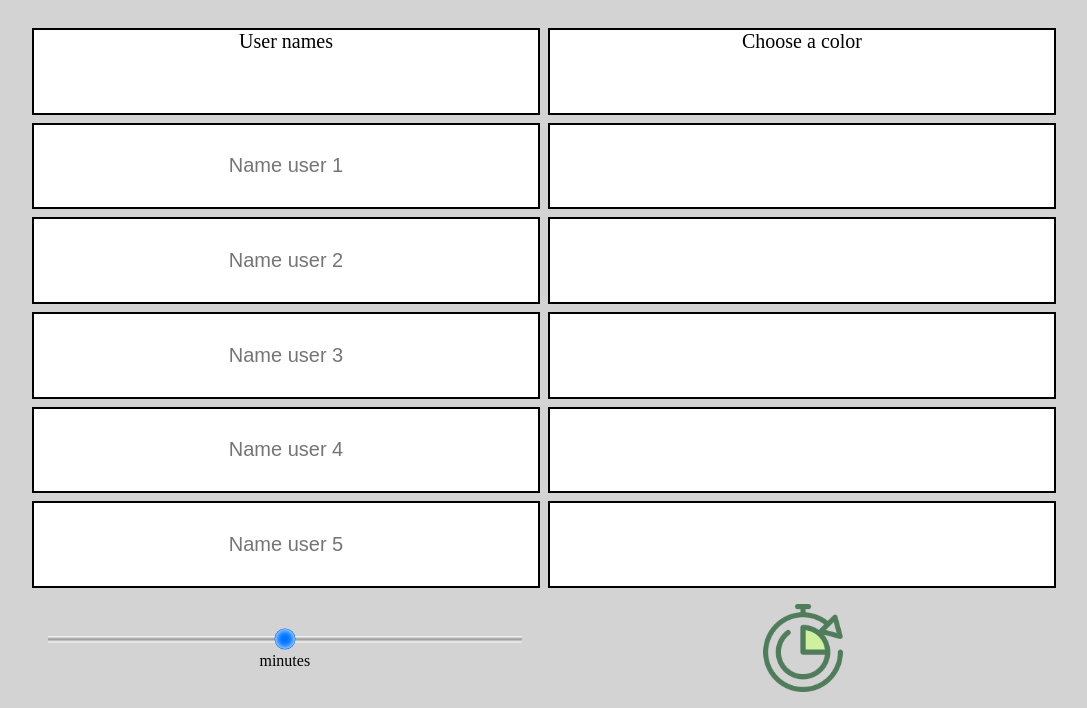
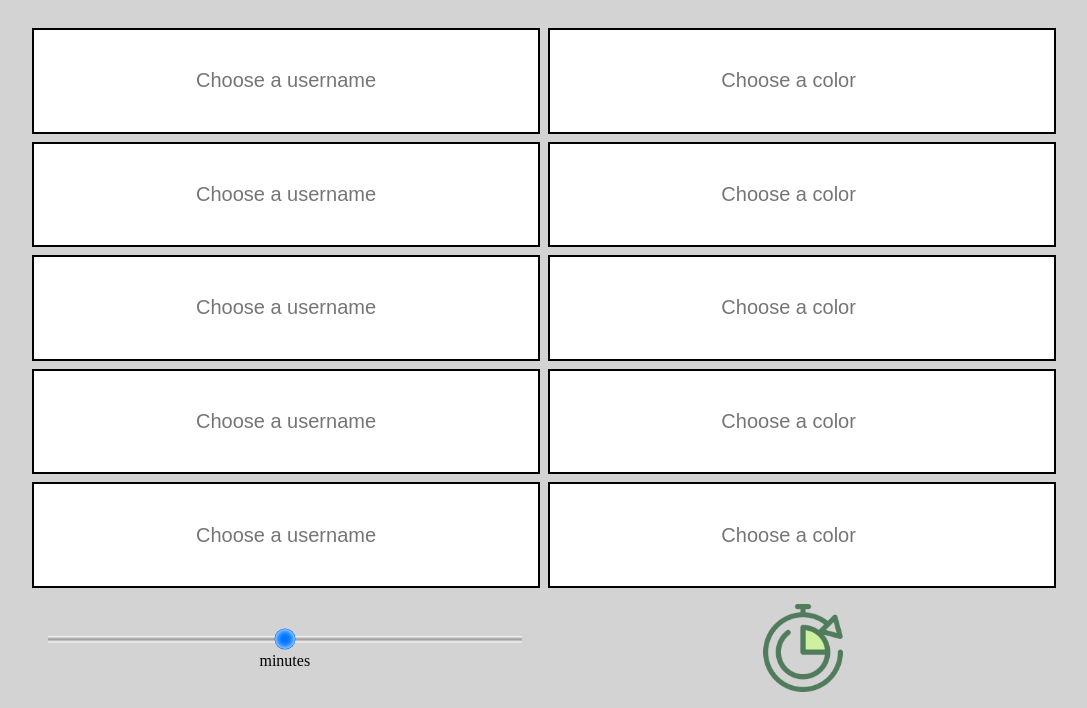
Before and after one commit to nitramXmas/timer-dojo-wcs, a plain HTML site: page index.html in a window 1280 px wide. Shown: the part 92-800 px from the top of the page, without its empty margins (96-1183 px from the left). Drawn offline with Linux system fonts and the light colour scheme.

Commit message:
code factorisation and tests on dropdown selection

```diff
--- a/index.html
+++ b/index.html
@@ -17,18 +17,24 @@
     </header>
     <main class="page">
         <div class="param">
-            <p class="user-libele">User names</p>
-            <input type="text" class="input-user user1" name="user-1" placeholder="Name user 1">
-            <input type="text" class="input-user user2" name="user-2" placeholder="Name user 2">
-            <input type="text" class="input-user user3" name="user-3" placeholder="Name user 3">
-            <input type="text" class="input-user user4" name="user-4" placeholder="Name user 4">
-            <input type="text" class="input-user user5" name="user-5" placeholder="Name user 5">
-            <p class="color-libele">Choose a color</p>
-            <input list="colors" class="color-input" name="color" id="color-choice1">
-            <input list="colors" class="color-input" name="color" id="color-choice2">
-            <input list="colors" class="color-input" name="color" id="color-choice3">
-            <input list="colors" class="color-input" name="color" id="color-choice4">
-            <input list="colors" class="color-input" name="color" id="color-choice5">
+            <input type="text" class="input-user user1" name="user-1" placeholder="Choose a username">
+            <input list="colors" class="input-color color1" name="color-1" placeholder="Choose a color">
+            <input type="text" class="input-user user2" name="user-2" placeholder="Choose a username">
+            <input list="colors" class="input-color color2" name="color-2" placeholder="Choose a color">
+            <input type="text" class="input-user user3" name="user-3" placeholder="Choose a username">
+            <input list="colors" class="input-color color3" name="color-3" placeholder="Choose a color">
+            <input type="text" class="input-user user4" name="user-4" placeholder="Choose a username">
+            <input list="colors" class="input-color color4" name="color-4" placeholder="Choose a color">
+            <input type="text" class="input-user user5" name="user-5" placeholder="Choose a username">
+            <input list="colors" class="input-color color5" name="color-5" placeholder="Choose a color">
+            <datalist id="colors">
+                <option value="Red">
+                <option value="Green">
+                <option value="Blue">
+                <option value="Orange">
+                <option value="Yellow">
+            </datalist>
+
         </div>
     </main>
     <footer class="footer">
--- a/style.css
+++ b/style.css
@@ -41,7 +41,7 @@ main {
   display: grid;
   width: 80%;
   grid-template-columns: repeat(2, 1fr);
-  grid-template-rows: repeat(6, 1fr);
+  grid-template-rows: repeat(5, 1fr);
   gap: 1vh;
 }
 
@@ -50,36 +50,6 @@ main {
   background-color: var(--cell-color);
   font-size: 20px;
   text-align: center;
-}
-
-.color-libele {
-  grid-column-start: 2;
-  grid-row-start: 1;
-}
-
-.user1 {
-  grid-column-start: 1;
-  grid-row-start: 2;
-}
-
-.user2 {
-  grid-column-start: 1;
-  grid-row-start: 3;
-}
-
-.user3 {
-  grid-column-start: 1;
-  grid-row-start: 4;
-}
-
-.user4 {
-  grid-column-start: 1;
-  grid-row-start: 5;
-}
-
-.user5 {
-  grid-column-start: 1;
-  grid-row-start: 6;
 }
 
 .footer {
```
